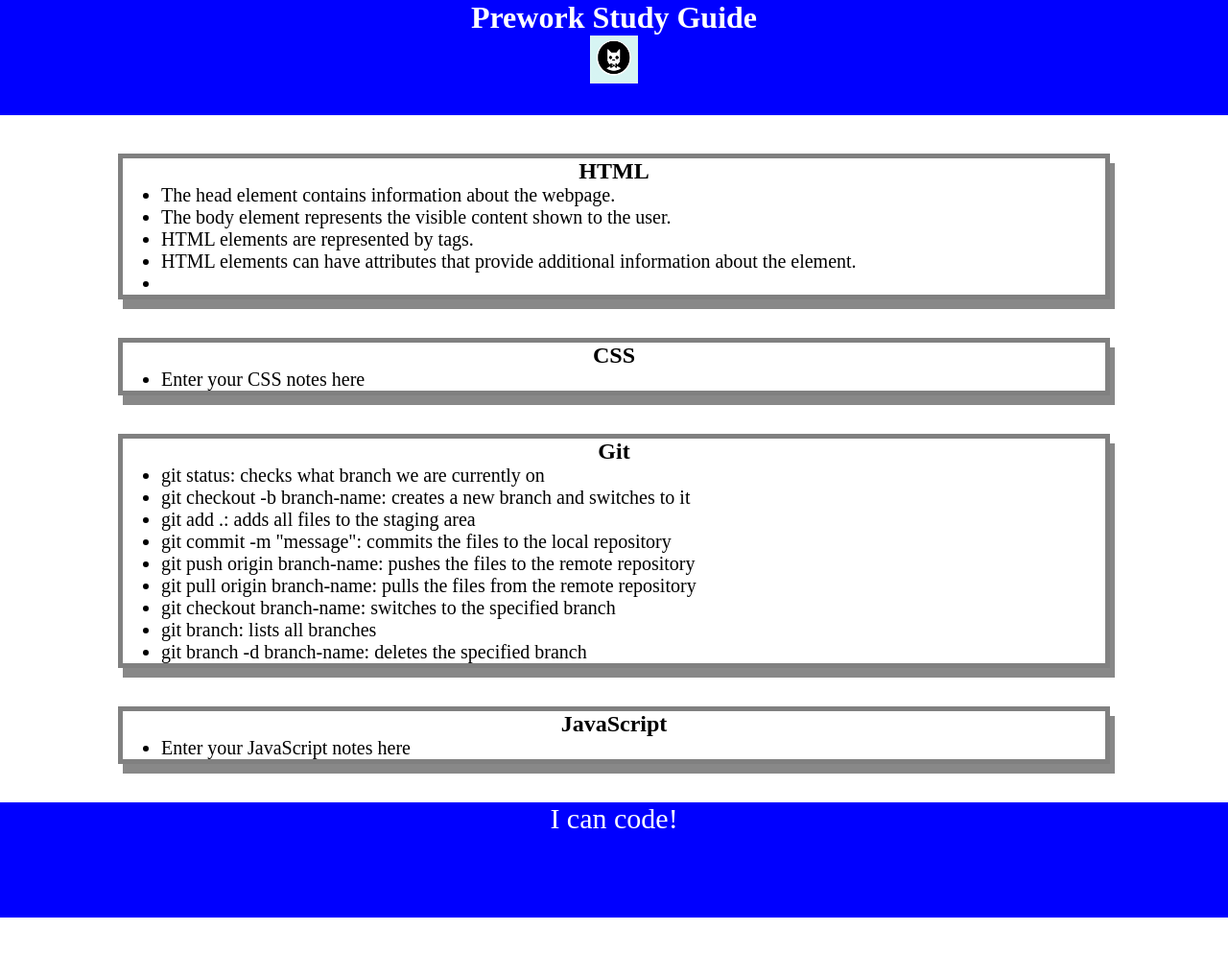
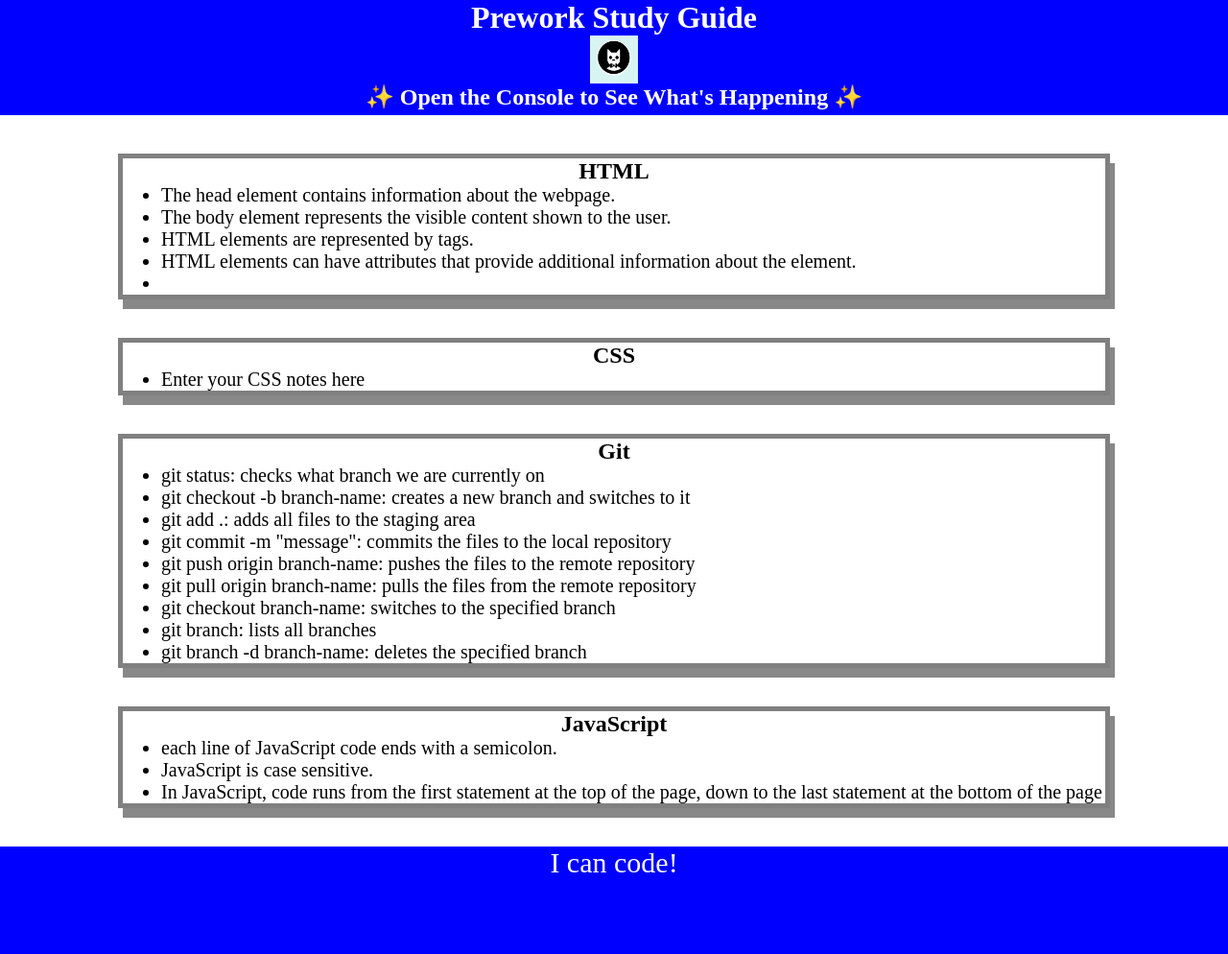
Before and after one commit to XelaukDain/prework-study-guide, a plain HTML site: page index.html in a window 1280 px wide. Shown: the whole page at 96% size. Before the commit the page ends 956 px from the top, so only its background shows below. Drawn offline with Linux system fonts and the light colour scheme.

Commit message:
Add JS file

```diff
--- /dev/null
+++ b/assets/script.js
@@ -0,0 +1,19 @@
+var topics = ['HTML', 'CSS', 'Git', 'JavaScript'];
+
+for (var x = 0; x < topics.length; x++) {
+ console.log(topics[x]);
+}
+
+/*
+if (topic === 'HTML') {
+ console.log("Let's study HTML!");
+} else if (topic === 'CSS') {
+ console.log("Let's study CSS!");
+} else if (topic === 'Git') {
+ console.log("Let's study Git!");
+} else if (topic === 'JavaScript') {
+ console.log("Let's study JavaScript!");
+} else {
+ console.log('Please try again!');
+}
+*/
--- a/index.html
+++ b/index.html
@@ -11,6 +11,7 @@
     <header id="top">
       <h1>Prework Study Guide</h1>
       <img src="./assets/bowtie-cat.png" alt="Profile image of cat wearing a bow tie." />
+      <h2>✨ Open the Console to See What's Happening ✨</h2>
     </header>
     <main>
       <section class="card" id="html-section">
@@ -50,7 +51,9 @@
       <section class="card" id="javascript-section">
         <h2>JavaScript</h2>
         <ul>
-          <li>Enter your JavaScript notes here</li>
+          <li>each line of JavaScript code ends with a semicolon.</li>
+          <li>JavaScript is case sensitive.</li>
+          <li> In JavaScript, code runs from the first statement at the top of the page, down to the last statement at the bottom of the page</li>
         </ul>
       </section>
     </main>
@@ -58,5 +61,6 @@
     <footer>
       <p>I can code!</p>
     </footer>
+    <script src="./assets/script.js"></script>
   </body>
 </html>
```
